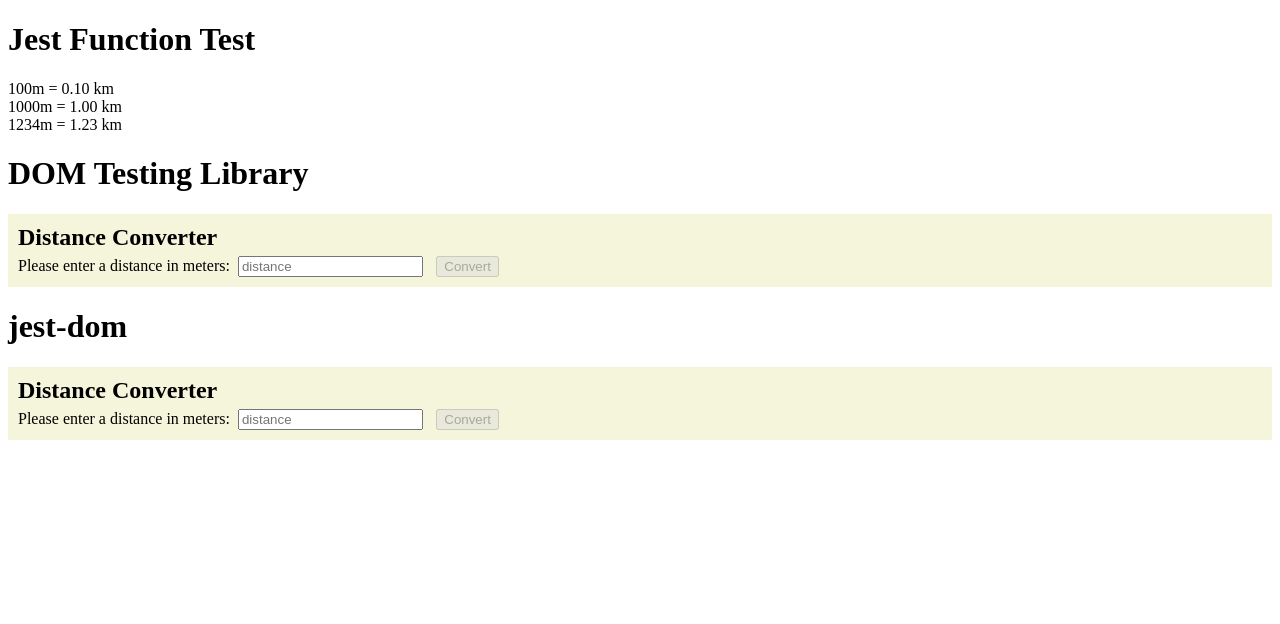
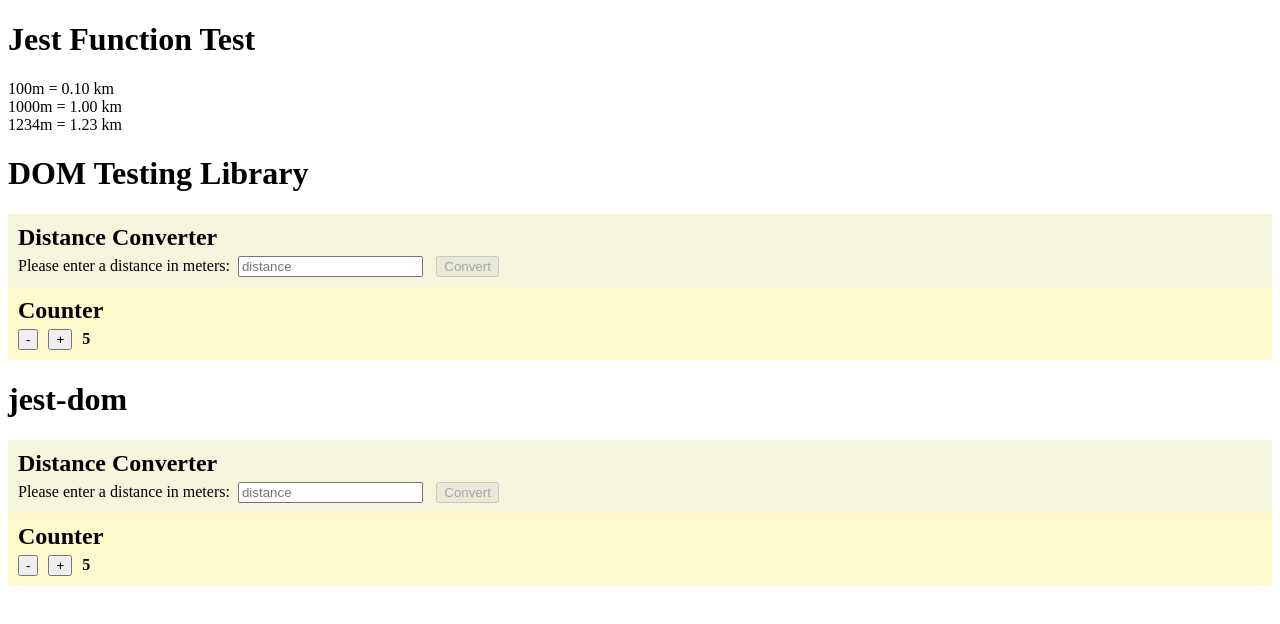
Before and after one commit to Toxe/react-testing, a React (Create React App) app: page / in a window 1280 px wide. Shown: the top 624 px of the page. Built offline with nearby package versions, Linux system fonts and the light colour scheme.

Commit message:
Add Counter component

```diff
--- /dev/null
+++ b/src/Components/Counter.js
@@ -0,0 +1,32 @@
+import React, { useState } from "react";
+import styled from "styled-components";
+
+const StyledCounter = styled.div`
+    padding: 10px;
+    background-color: lemonchiffon;
+`;
+const Title = styled.h2`
+    margin-top: 0px;
+    margin-bottom: 5px;
+`;
+const Button = styled.button`
+    margin-right: 10px;
+`;
+const Value = styled.span`
+    font-weight: bold;
+`;
+
+export default function Counter() {
+    const [counter, setCounter] = useState(5);
+
+    return (
+        <StyledCounter>
+            <Title>Counter</Title>
+            <div>
+                <Button onClick={() => setCounter(counter - 1)}>-</Button>
+                <Button onClick={() => setCounter(counter + 1)}>+</Button>
+                <Value>{counter}</Value>
+            </div>
+        </StyledCounter>
+    );
+}
--- a/src/Tests/DOMTestingLibrary/DOMTestingLibrary.js
+++ b/src/Tests/DOMTestingLibrary/DOMTestingLibrary.js
@@ -1,11 +1,13 @@
 import React from "react";
 import DistanceConverter from "../../Components/DistanceConverter";
+import Counter from "../../Components/Counter";
 
 export default function DOMTestingLibrary() {
     return (
         <div>
             <h1>DOM Testing Library</h1>
             <DistanceConverter />
+            <Counter />
         </div>
     );
 }
--- a/src/Tests/JestDOM/JestDOM.js
+++ b/src/Tests/JestDOM/JestDOM.js
@@ -1,11 +1,13 @@
 import React from "react";
 import DistanceConverter from "../../Components/DistanceConverter";
+import Counter from "../../Components/Counter";
 
 export default function JestDOM() {
     return (
         <div>
             <h1>jest-dom</h1>
             <DistanceConverter />
+            <Counter />
         </div>
     );
 }
```
